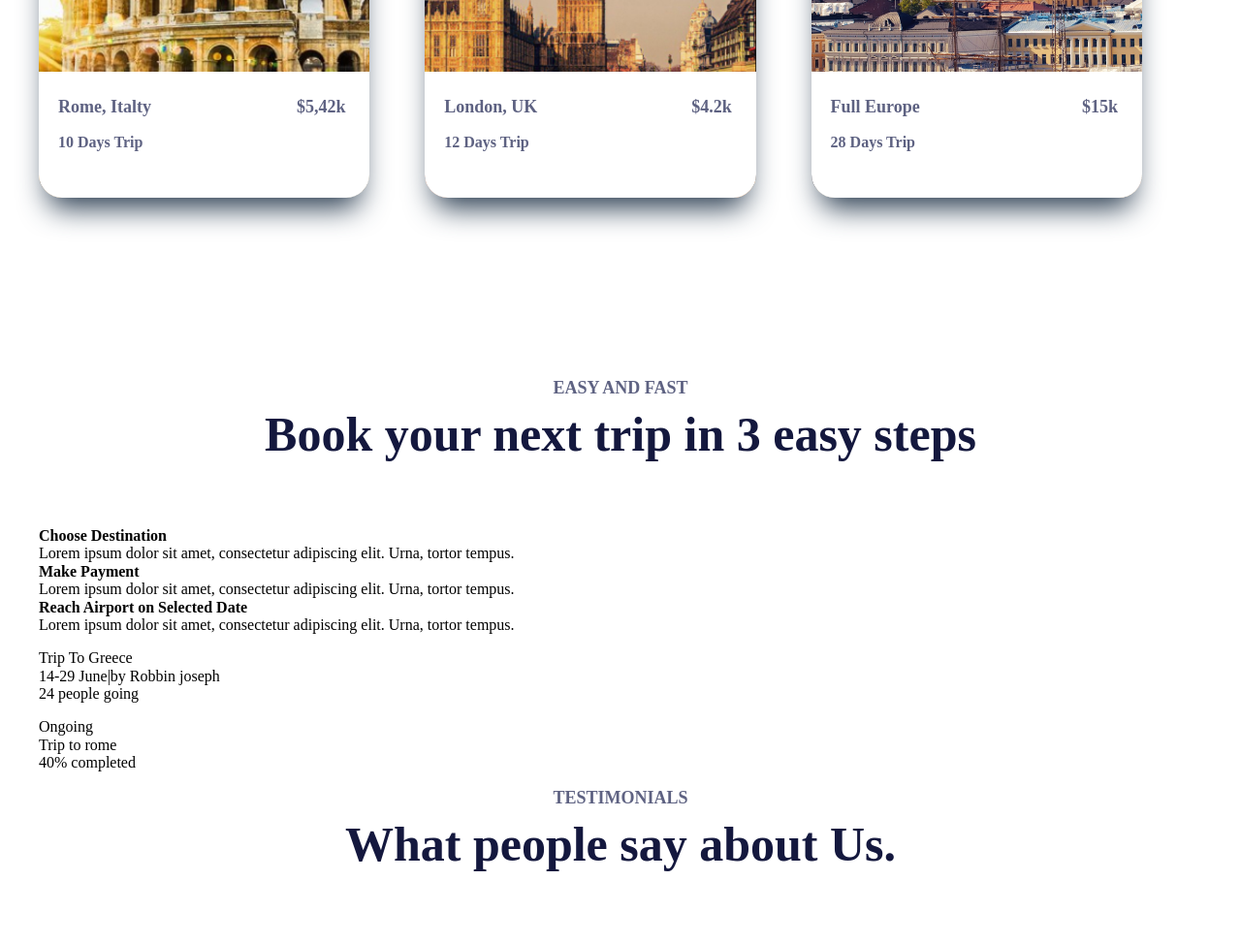
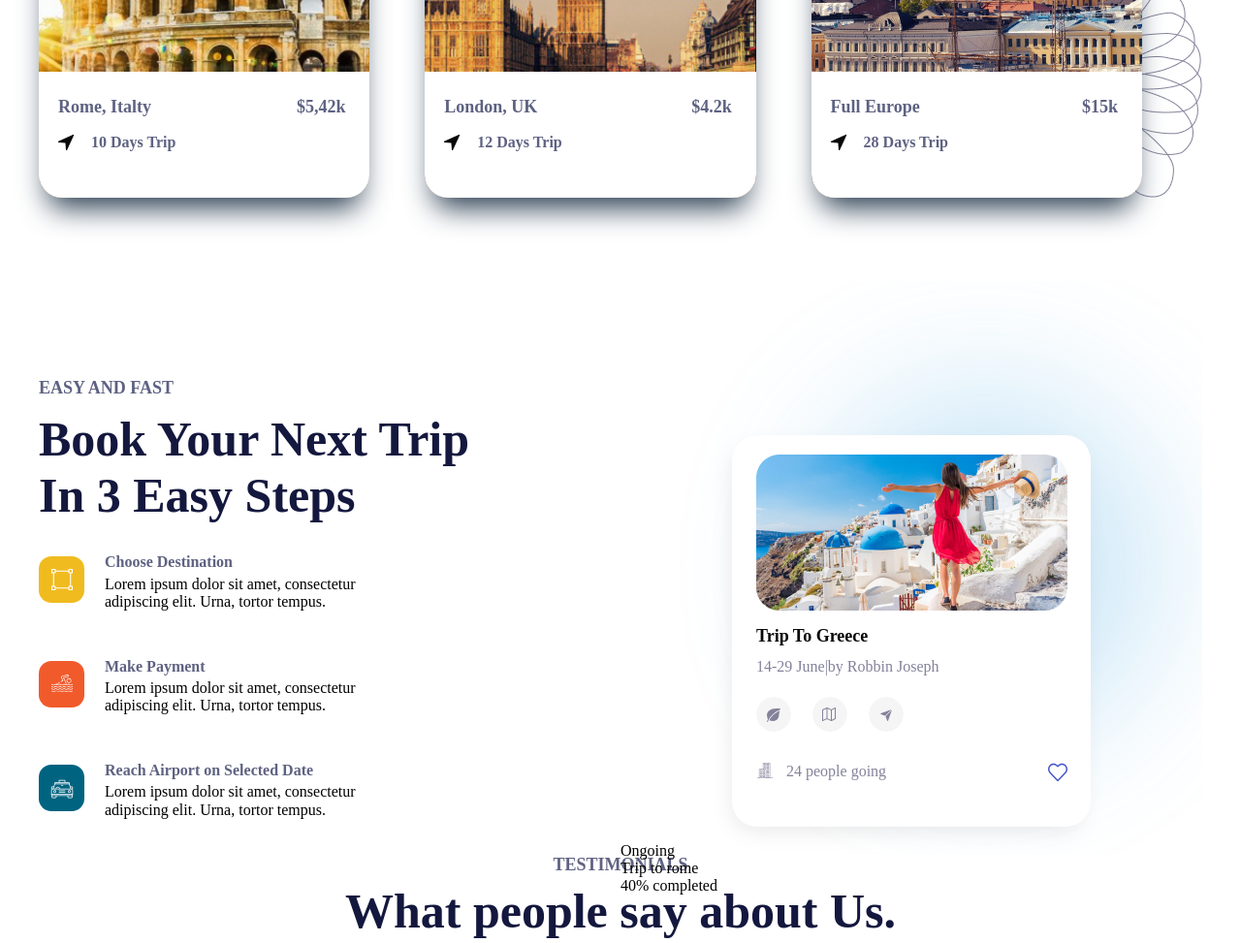
Before and after one commit to ChabanSergii/travel-agency-landing-page, a plain HTML site: page index.html in a window 1280 px wide. Shown: the part 2040-3013 px from the top of the page at 97% size. Drawn offline with Linux system fonts and the light colour scheme.

Commit message:
finished book

```diff
--- a/css/style.css
+++ b/css/style.css
@@ -341,18 +341,16 @@ a:visited {
 /* Destination */
 .destination {
     margin-top: 123px;
-    margin-bottom: 186px;
-    /* margin-left: 174px;
-    margin-right: 165px; */
+    margin-bottom: 86px;
 }
-
-/* .destination-container {
-} */
 
 .destination-list {
     display: flex;
     justify-content: space-between;
     padding-right: 62px;
+    background-image: url('/img/destination/line.png');
+    background-repeat: no-repeat;
+    background-position: bottom right;
 }
 
 .destination-item {
@@ -364,12 +362,13 @@ a:visited {
     background-image: url('/img/destination/rome.PNG');
     background-size: cover;
     background-repeat: no-repeat;
+    cursor: pointer;
 }
 
 .destination-item:hover {
     box-shadow: rgba(0, 0, 0, 0.25) 0px 54px 55px, rgba(0, 0, 0, 0.12) 0px -12px 30px, rgba(0, 0, 0, 0.12) 0px 4px 6px, rgba(0, 0, 0, 0.17) 0px 12px 13px, rgba(0, 0, 0, 0.09) 0px -3px 5px;
-    transform: translateY(-10px);
-    transition: all 0.4s ease-in;
+    transform: translateY(-9px);
+    transition: all 0.4s ease-in-out;
 }
 
 .destination-item:nth-child(2) {
@@ -404,8 +403,181 @@ a:visited {
 }
 
 .destination-duration > * {
+    position: relative;
+    margin-left: 34px;
     font-size: 16px;
     font-weight: 700;
     color: rgba(94, 98, 130, 1);
     line-height: 1;
 }
+
+.destination-duration > small::before {
+    content: url('/img/destination/Navigation.svg');
+    position: absolute;
+    width: 20px;
+    height: 20px;
+    left: -35px;
+    top: 0;
+    bottom: 0;
+}
+
+/* Book */
+.book {
+}
+
+.book-container {
+    padding-top: 100px;
+    display: flex;
+    justify-content: space-between;
+    align-items: center;
+    background-image: url('/img/book/blue-shadow.svg');
+    background-repeat: no-repeat;
+    background-position: 650px -40px;
+}
+
+.book-title__aline {
+    text-align: left;
+}
+
+h3 + h2.book-title__aline {
+    margin-bottom: 31px;
+    margin-top: 15px;
+    text-transform: capitalize;
+    max-width: 511px;
+}
+
+.book-left,
+.book-right {
+    max-width: 50%;
+    min-height: 492px;
+    flex-basis: 50%;
+}
+
+.book-list {
+    max-width: 327px;
+    padding-left: 68px;
+}
+
+.book-item:not(:last-child) {
+    margin-bottom: 48px;
+}
+
+.book-item {
+    position: relative;
+}
+
+.book-item::before {
+    content: url('/img/book/1.svg');
+    position: absolute;
+    top: 3px;
+    bottom: 0;
+    left: -68px;
+}
+
+.book-item:nth-child(2):before {
+    content: url('/img/book/2.svg');
+}
+
+.book-item:nth-child(3):before {
+    content: url('/img/book/3.svg');
+}
+
+.book-item__title {
+    margin-bottom: 4px;
+    font-size: 16px;
+    font-weight: 700;
+    color: rgba(94, 98, 130, 1);
+}
+
+.book-item__text {
+    font-size: 16px;
+    line-height: 20px;
+    font-weight: 400;
+    color: rgba(94, 98, 130, 1);
+}
+
+.book-right {
+    padding-top: 59px;
+    position: relative;
+}
+
+.book-card__big {
+    margin-left: auto;
+    margin-right: auto;
+    max-width: 370px;
+    min-height: 400px;
+    padding: 181px 24px 31px 25px;
+    border-radius: 26px;
+    background-color: rgba(255, 255, 255, 1);
+    background-image: url('/img/book/book-girl.png');
+    background-repeat: no-repeat;
+    background-position: center 20px;
+    box-shadow: rgba(0, 0, 0, 0.1) -4px 9px 25px -6px;
+}
+
+.book-card__item:first-child {
+    font-size: 18px;
+    margin-bottom: 13px;
+    font-weight: bold;
+    color: rgba(8, 8, 9, 1);
+}
+
+.book-card__item:nth-child(2) {
+    margin-bottom: 21px;
+    font-size: 16px;
+    font-weight: 400px;
+    color: rgba(132, 130, 154, 1);
+}
+
+.book-card__item:last-child {
+    margin-top: 28px;
+}
+
+.book-link {
+    margin-right: 18px;
+    cursor: pointer;
+}
+
+.book-link > img {
+    border-radius: 50%;
+}
+
+.book-link:hover > img {
+    outline: 2px solid rgba(104, 109, 119, 0.3);
+    /* transition: outline 0.9s linear; */
+}
+
+.book-card__item:last-child {
+    margin-left: 31px;
+    font-size: 16px;
+    font-weight: 400px;
+    color: rgba(132, 130, 154, 1);
+    position: relative;
+}
+
+.book-card__item:last-child::before {
+    content: url('/img/book/hotel.svg');
+    position: absolute;
+    left: -30px;
+    top: 0;
+    bottom: 0;
+}
+
+.book-card__item:last-child::after {
+    content: url('/img/book/like.svg');
+    position: absolute;
+    right: 0;
+    top: 0;
+    bottom: 0;
+    cursor: pointer;
+}
+
+.book-card__small {
+    position: absolute;
+}
+
+.book-small__list {
+}
+
+.book-small__item {
+}
--- a/index.html
+++ b/index.html
@@ -127,7 +127,7 @@
                                 <small>Full Europe</small>
                                 <small>$15k</small>
                             </div>
-                            <div  class="destination-duration">
+                            <div class="destination-duration">
                                 <small>28 Days Trip</small>
                             </div>
                         </div>
@@ -137,60 +137,56 @@
         </section>
 
         <section class="book">
-            <div class="container">
-                <div class="book-ledft">
-                    <h3 class="services-title">Easy and Fast</h2>
-                    <h2 class="services-main">Book your next trip in 3 easy steps</h3>
+            <div class="container book-container">
+                <div class="book-left">
+                    <h3 class="services-title book-title__aline">Easy and Fast</h3>
+                    <h2 class="services-main book-title__aline">Book your next trip &nbsp; in 3 easy steps</h2>
                     <ul class="book-list">
                         <li class="book-item">
-                            <h4 class="book-item-title">Choose Destination</h4>
-                            <p clas="book-item-text">Lorem ipsum dolor sit amet, consectetur
+                            <h4 class="book-item__title">Choose Destination</h4>
+                            <p clas="book-item__text">Lorem ipsum dolor sit amet, consectetur
                                 adipiscing elit. Urna, tortor tempus.
                             </p>
                         </li>
                         <li class="book-item">
-                            <h4 class="book-item-title">Make Payment</h4>
-                            <p clas="book-item-text">Lorem ipsum dolor sit amet, consectetur
+                            <h4 class="book-item__title">Make Payment</h4>
+                            <p clas="book-item__text">Lorem ipsum dolor sit amet, consectetur
                                 adipiscing elit. Urna, tortor tempus.
                             </p>
                         </li>
                         <li class="book-item">
-                            <h4 class="book-item-title">Reach Airport on Selected Date</h4>
-                            <p clas="book-item-text">Lorem ipsum dolor sit amet, consectetur
+                            <h4 class="book-item__title">Reach Airport on Selected Date</h4>
+                            <p clas="book-item__text">Lorem ipsum dolor sit amet, consectetur
                                 adipiscing elit. Urna, tortor tempus.
                             </p>
                         </li>
                     </ul>
                 </div>
                 <div class="book-right">
-                    <div class="book-card-big">
-                        <ul class="book-card-list">
-                            <li class="book-card-item">Trip To Greece</li>
-                            <li class="book-card-item">14-29 June|by Robbin joseph</li>
-                            <li class="book-card-item">
-                                <nav class="book-card-nav">
-                                    <ul class="book-nav-list">
-                                        <li class="book-nav-item">
-                                            <a href="" class="book-link"></a>
-                                        </li>
-                                        <li class="book-nav-item">
-                                            <a href="" class="book-link"></a>
-                                        </li>
-                                        <li class="book-nav-item">
-                                            <a href="" class="book-link"></a>
-                                        </li>
-                                    </ul>
-                                </nav>
+                    <div class="book-card__big">
+                        <ul class="book-card__list">
+                            <li class="book-card__item">Trip To Greece</li>
+                            <li class="book-card__item">14-29 June|by Robbin Joseph</li>
+                            <li class="book-card__item">
+                                <a href="" class="book-link">
+                                    <img src="/img/book/LEAF.svg" alt="leaf">
+                                </a>
+                                <a href="" class="book-link">
+                                    <img src="/img/book/map.svg" alt="map">
+                                </a>
+                                <a href="" class="book-link">
+                                    <img src="/img/book/send.svg" alt="send">
+                                </a>
                             </li>
-                            <li class="book-card-item">24 people going <span></span></li>
+                            <li class="book-card__item">24 people going <span></span></li>
                         </ul>
                     </div>
-                    <div class="book-card-small">
-                        <ul class="book-small-list">
-                            <li class="book-small-item">Ongoing</li>
-                            <li class="book-small-item">Trip to rome</li>
-                            <li class="book-small-item">40% completed</li>
-                            <li class="book-small-item"></li>
+                    <div class="book-card__small">
+                        <ul class="book-small__list">
+                            <li class="book-small__item">Ongoing</li>
+                            <li class="book-small__item">Trip to rome</li>
+                            <li class="book-small__item">40% completed</li>
+                            <li class="book-small__item"></li>
                         </ul>
                     </div>
                 </div>
```
Also changed, not shown: img/book/1.svg (added), img/book/2.svg (added), img/book/3.svg (added), img/book/LEAF.svg (added), img/book/blue-shadow.svg (added), img/book/book-girl.png (added), img/book/hotel.svg (added), img/book/like.svg (added), img/book/map.svg (added), img/book/send.svg (added), img/destination/Navigation.svg (added), img/destination/line.png (added).
